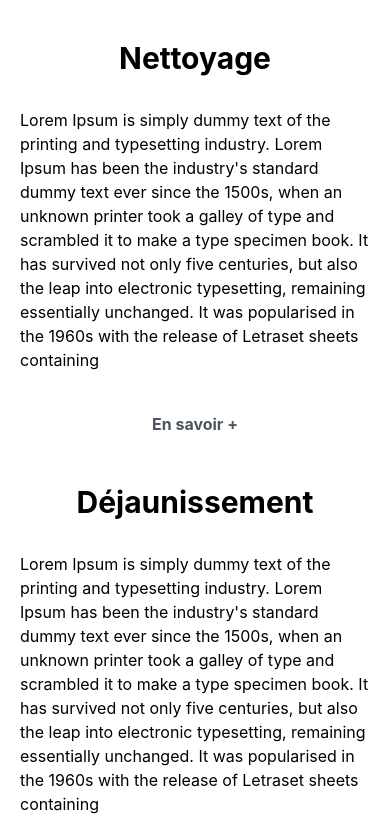
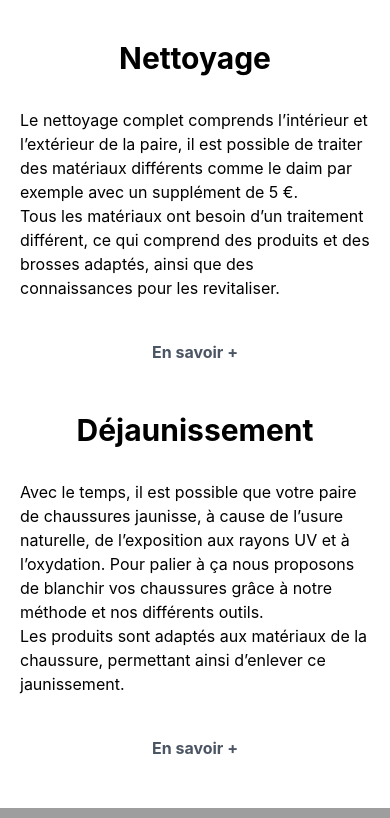
Before and after one commit to Frezz68/swoaper-back, a Symfony app: template templates/prestations/index.html.twig in a window 390 px wide. Shown: the part 373-1191 px from the top of the page. Run offline with Twig, Linux system fonts and the light colour scheme; the template is opened without the code that fills it, so the values that code supplies are empty; some libraries are stand-ins or nearby versions; grey boxes are pictures that could not be loaded.

Commit message:
add presentation desc

```diff
--- a/templates/contact/index.html.twig
+++ b/templates/contact/index.html.twig
@@ -100,7 +100,7 @@
             let holders = document.querySelectorAll('.holder');
             let textarea = document.querySelector('.holder + textarea');
 
-            for (var i = 0; i < inputs.length; i++) {
+            for (let i = 0; i < inputs.length; i++) {
                 inputs[i].addEventListener('keyup', function() {
                     var holder = this.previousElementSibling;
                     if (this.value.length) {
--- a/templates/prestations/index.html.twig
+++ b/templates/prestations/index.html.twig
@@ -10,32 +10,16 @@
             </div>
             <div class="w-full lg:w-1/2 px-5 lg:px-0 flex justify-center items-center lg:items-start flex-col mb-10 lg-mb-0">
                 <h3 class="font-bold text-3xl mb-8">Nettoyage</h3>
-                <p class="w-full lg:w-4/5 mb-8">Lorem Ipsum is simply dummy text of the printing and
-                    typesetting industry.
-                    Lorem Ipsum has been the
-                    industry's standard dummy text ever since the 1500s,
-                    when an unknown printer took a galley of type and scrambled
-                    it to make a type specimen book. It has survived not only
-                    five centuries, but also the leap into electronic
-                    typesetting, remaining essentially unchanged. It was
-                    popularised in the 1960s with the release of Letraset
-                    sheets containing</p>
+                <p class="w-full lg:w-4/5 mb-8">Le nettoyage complet comprends l’intérieur et l’extérieur de la paire, il est possible de traiter des matériaux différents comme le daim par exemple avec un supplément de 5 €.<br>
+                    Tous les matériaux ont besoin d’un traitement différent, ce qui comprend  des produits et des brosses adaptés, ainsi que des connaissances pour les revitaliser.</p>
                 <a href="{{ path('app_prestations_show_page') }}" class="border-4 border-gray-blue text-gray-600 font-bold py-2 px-4 rounded-lg hover:border-light-blue hover:text-light-blue">En savoir +</a>
             </div>
         </div>
         <div class="w-full flex flex-col lg:flex-row mt-20">
             <div class="w-full lg:w-1/2 px-5 lg:px-0 flex justify-center items-center lg:items-start flex-col mb-10 lg-mb-0 order-2 lg:order-1">
                 <h3 class="font-bold text-3xl mb-8">Déjaunissement</h3>
-                <p class="w-full lg:w-4/5 mb-8">Lorem Ipsum is simply dummy text of the printing and
-                    typesetting industry.
-                    Lorem Ipsum has been the
-                    industry's standard dummy text ever since the 1500s,
-                    when an unknown printer took a galley of type and scrambled
-                    it to make a type specimen book. It has survived not only
-                    five centuries, but also the leap into electronic
-                    typesetting, remaining essentially unchanged. It was
-                    popularised in the 1960s with the release of Letraset
-                    sheets containing</p>
+                <p class="w-full lg:w-4/5 mb-8">Avec le temps, il est possible que votre paire de chaussures jaunisse, à cause de l’usure naturelle, de l’exposition aux rayons UV et à l’oxydation. Pour palier à ça nous proposons de blanchir vos chaussures grâce à notre méthode et nos différents outils.
+                    <br>Les produits sont adaptés aux matériaux de la chaussure, permettant ainsi d’enlever ce jaunissement.</p>
                 <a href="{{ path('app_prestations_show_page') }}" class="border-4 border-gray-blue text-gray-600 font-bold py-2 px-4 rounded-lg hover:border-light-blue hover:text-light-blue">En savoir +</a>
             </div>
             <div class="w-full lg:w-1/2 relative z-10 pl-0 mb-10 lg:mb-0 flex justify-center lg:justify-end lg:flex-none order-1 lg:order-2">
@@ -48,16 +32,8 @@
             </div>
             <div class="w-full lg:w-1/2 px-5 lg:px-0 flex justify-center items-center lg:items-start flex-col mb-10 lg-mb-0">
                 <h3 class="font-bold text-3xl mb-8">Sur devis</h3>
-                <p class="w-full lg:w-4/5 mb-8">Lorem Ipsum is simply dummy text of the printing and
-                    typesetting industry.
-                    Lorem Ipsum has been the
-                    industry's standard dummy text ever since the 1500s,
-                    when an unknown printer took a galley of type and scrambled
-                    it to make a type specimen book. It has survived not only
-                    five centuries, but also the leap into electronic
-                    typesetting, remaining essentially unchanged. It was
-                    popularised in the 1960s with the release of Letraset
-                    sheets containing</p>
+                <p class="w-full lg:w-4/5 mb-8">Dans un premier temps, prendre contact avec nous via le site ou instagram en envoyant des photos de vos chaussures : ce qui nous verrons par la suite ensemble le(s) service(s) dont la paire a besoin. <br>Nous validerons ensemble le mode de réception de vos chaussures sur la région nantaise ou ses alentours en physique ou soit par envoi postal a votre charge pour environ 10€.
+                    <br>Une fois la paire récupérée, je vous donne un délai et je vous tiens au courant de mon avancée avec des photos. Une fois que j’ai terminé la paire je vous contact et on se donne rendez-vous ou je renvoie la paire !</p>
                 <a href="{{ path('app_contact_page') }}" class="border-4 border-gray-blue text-gray-600 font-bold py-2 px-4 rounded-lg hover:border-light-blue hover:text-light-blue">En savoir +</a>
             </div>
         </div>
```
